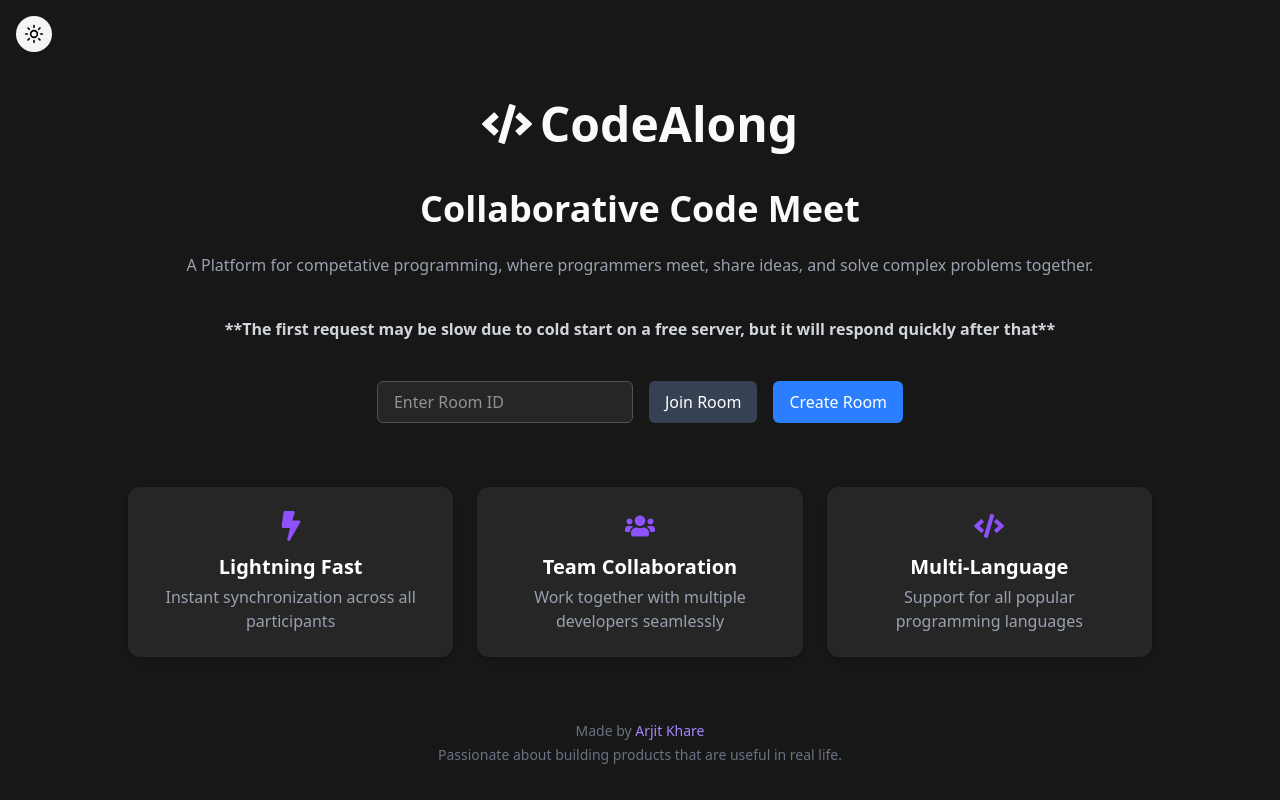
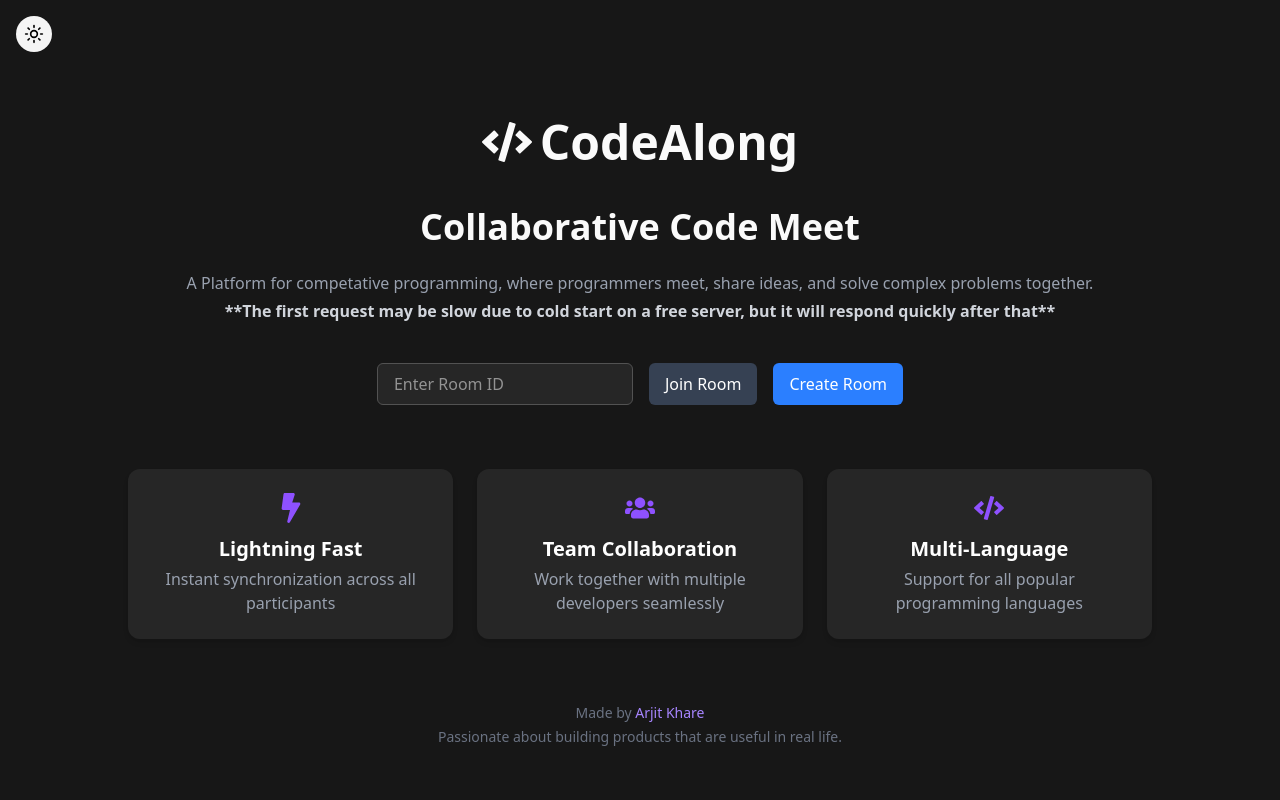
Before and after one commit to Arjit31/code-along-client, a React (Vite) app: page / in a window 1280 px wide. Built offline with nearby package versions, Linux system fonts and the light colour scheme.

Commit message:
Update Home.tsx

```diff
--- a/src/routes/Home.tsx
+++ b/src/routes/Home.tsx
@@ -30,7 +30,7 @@ export function Home() {
         <h1 className="text-5xl font-bold">CodeAlong</h1>
       </div>
       <h1 className="text-4xl font-bold mb-6">Collaborative Code Meet</h1>
-      <p className="text-gray-400 text-center mb-10">
+      <p className="text-gray-400 text-center mb-1">
         A Platform for competative programming, where programmers meet, share ideas, and solve complex problems together.
       </p>
       <p className="text-gray-300 font-bold text-center mb-10">
```
